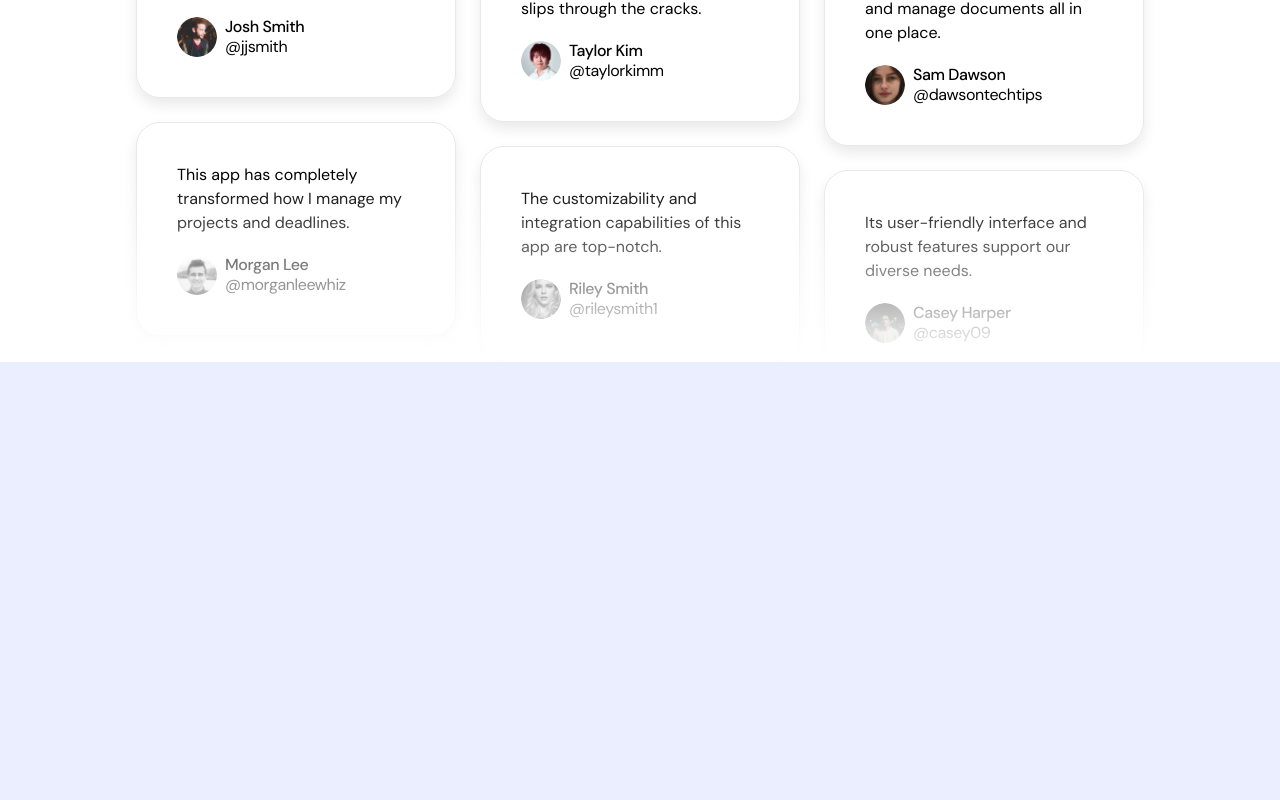
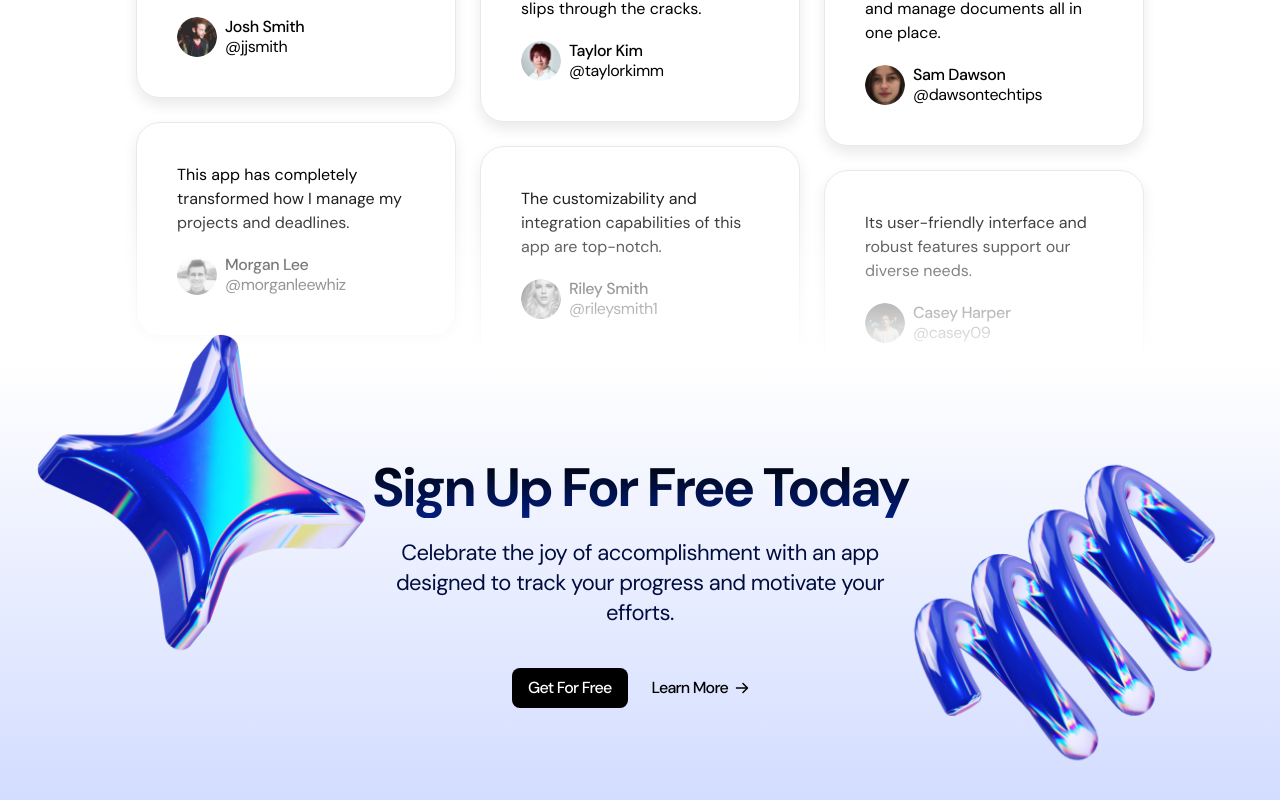
Before and after one commit to KwanJunEr/lightsOn_SAAS_Landing_Page, a Next.js app: page / in a window 1280 px wide. Shown: the part 3821-4621 px from the top of the page. Before the commit the page ends 4183 px from the top, so only its background shows below. Built offline with nearby package versions, Linux system fonts and the light colour scheme.

Commit message:
completed CallToAction component

```diff
--- a/app/page.tsx
+++ b/app/page.tsx
@@ -4,6 +4,7 @@
 import ProductShowcase from "@/sections/ProductShowcase";
 import Pricing from "@/sections/Pricing";
 import Testimonials from "@/sections/Testimonials";
+import CallToAction from "@/sections/CallToAction";
 
 
 export default function Home() {
@@ -15,6 +16,7 @@
     <ProductShowcase/>
     <Pricing/>
     <Testimonials/>
+    <CallToAction/>
    </>
   );
 }
--- a/sections/CallToAction.tsx
+++ b/sections/CallToAction.tsx
@@ -1,11 +1,32 @@
-import React from 'react'
+import React from "react";
+import ArrowRight from "@/public/assets/arrow-right.svg";
+import startImage from '@/public/assets/star.png'
+import springImage from '@/public/assets/spring.png'
+import Image from "next/image";
 
 const CallToAction = () => {
   return (
-    <div>
+    <section className="bg-gradient-to-b from-white to-[#D2DCFF] py-24 overflow-x-clip">
+      <div className="container">
+        <div className="section-heading relative">
+        <h2 className="section-title">Sign Up For Free Today</h2>
+        <p className="section-description mt-5">
+          Celebrate the joy of accomplishment with an app designed to track your
+          progress and motivate your efforts.
+        </p>
+        <Image src = {startImage} alt="Star Image" width={360} className="absolute -left-[350px] -top-[137px]"/>
+        <Image src = {springImage} width={360} alt="srping image" className="absolute -right-[331px] -top-[19px]"/>
+        </div>
+        <div className="flex gap-2 mt-10 justify-center">
+          <button className="btn btn-primary">Get For Free</button>
+          <button className="btn btn-text gap-1">
+            <span> Learn More</span>
+            <ArrowRight className="w-5 h-5" />
+          </button>
+        </div>
+      </div>
+    </section>
+  );
+};
 
-    </div>
-  )
-}
-
-export default CallToAction
+export default CallToAction;
```
